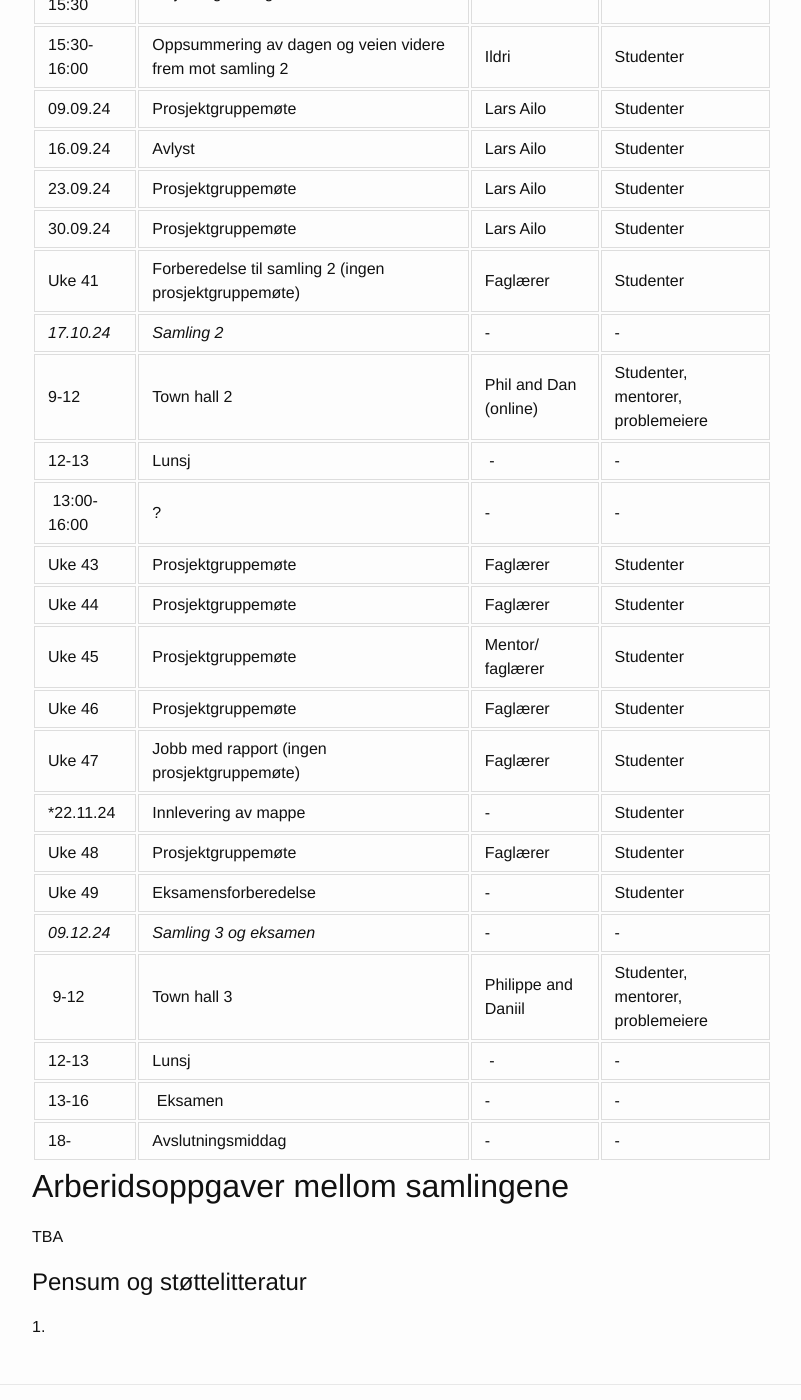
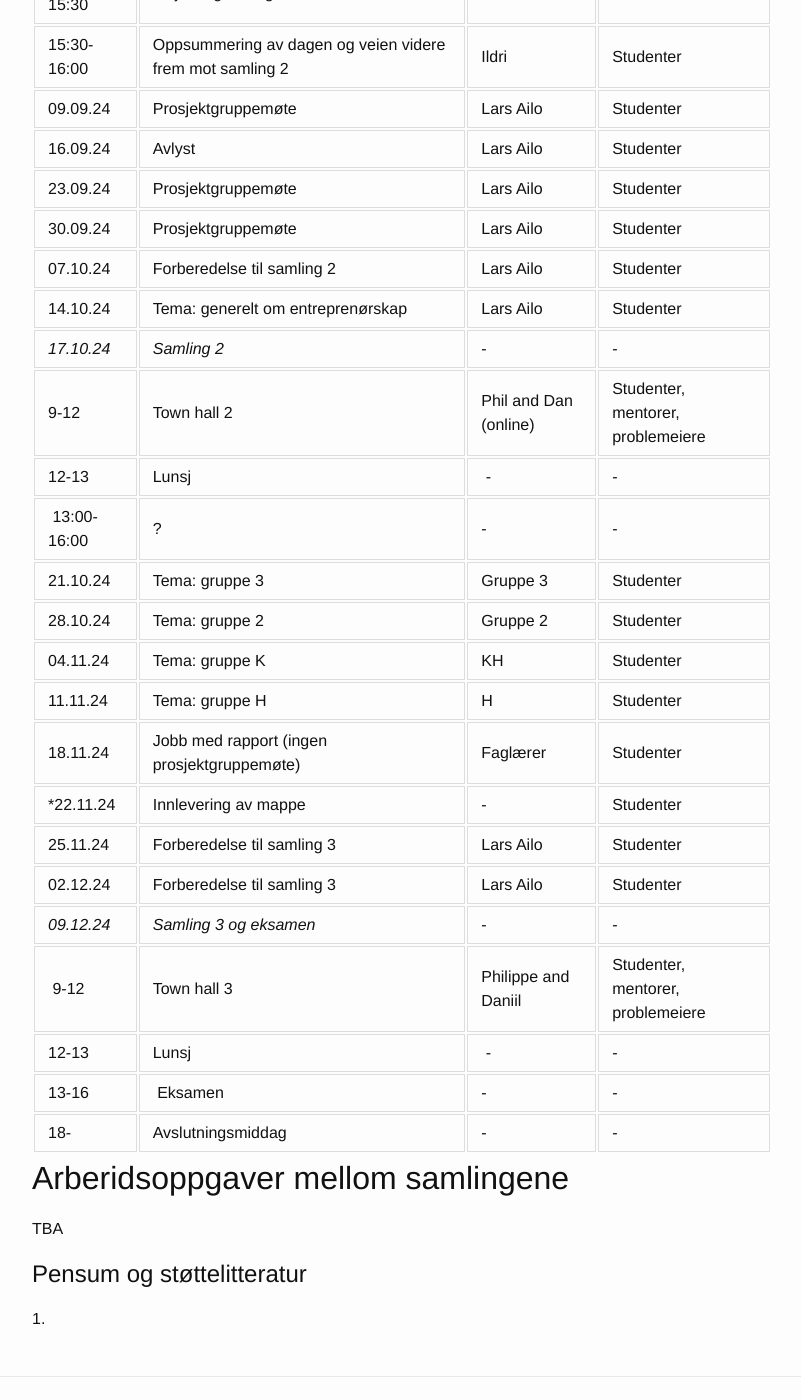
Before and after one commit to uit-inf-6010-f24/uit-inf-6010-f24.github.io, a Jekyll site: the page built from index.md, in a window 1280 px wide and 1400 px high, scrolled down 1675 px. Shown: the whole window, without its empty margins (238-1039 px from the left). Built offline with Jekyll 4.4.1, drawn with Linux system fonts in a browser that asks for light colours; our own code applies the rules of GitHub Pages for plain Markdown files.

Commit message:
Update index.md

```diff
--- a/index.md
+++ b/index.md
@@ -45,19 +45,20 @@ Kursansvarlig og andre undervisere er:
 | 16.09.24 | Avlyst | Lars Ailo | Studenter |
 | 23.09.24 | Prosjektgruppemøte | Lars Ailo | Studenter |
 | 30.09.24 | Prosjektgruppemøte | Lars Ailo | Studenter |
-| Uke 41 | Forberedelse til samling 2 (ingen prosjektgruppemøte)| Faglærer | Studenter |
+| 07.10.24 | Forberedelse til samling 2 | Lars Ailo | Studenter |
+| 14.10.24 | Tema: generelt om entreprenørskap | Lars Ailo | Studenter |
 | *17.10.24* | *Samling 2*           | - | - |
 | 9-12  | Town hall 2   | Phil and Dan (online) | Studenter, mentorer, problemeiere |
 | 12-13 | Lunsj                             | - | - |
 | 13:00-16:00 | ?  | - | - |
-| Uke 43 | Prosjektgruppemøte | Faglærer | Studenter |
-| Uke 44 | Prosjektgruppemøte | Faglærer | Studenter |
-| Uke 45 | Prosjektgruppemøte | Mentor/ faglærer | Studenter |
-| Uke 46 | Prosjektgruppemøte | Faglærer | Studenter |
-| Uke 47 | Jobb med rapport (ingen prosjektgruppemøte)  | Faglærer | Studenter |
+| 21.10.24 | Tema: gruppe 3 | Gruppe 3 | Studenter |
+| 28.10.24 | Tema: gruppe 2 | Gruppe 2 | Studenter |
+| 04.11.24 | Tema: gruppe K | KH | Studenter |
+| 11.11.24 | Tema: gruppe H | H | Studenter |
+| 18.11.24 | Jobb med rapport (ingen prosjektgruppemøte)  | Faglærer | Studenter |
 | *22.11.24 | Innlevering av mappe | - | Studenter |
-| Uke 48 | Prosjektgruppemøte | Faglærer | Studenter |
-| Uke 49 | Eksamensforberedelse | - | Studenter |
+| 25.11.24 | Forberedelse til samling 3  | Lars Ailo | Studenter |
+| 02.12.24 | Forberedelse til samling 3  | Lars Ailo | Studenter |
 | *09.12.24* | *Samling 3 og eksamen*  | - | - |
 | 9-12  | Town hall 3                | Philippe and Daniil | Studenter, mentorer, problemeiere |
 | 12-13 | Lunsj                        | - | - |
```
